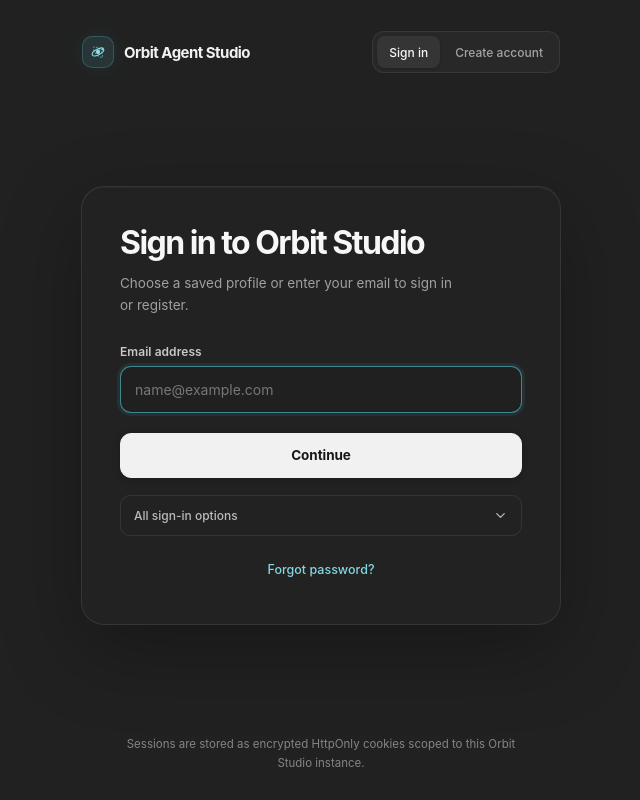
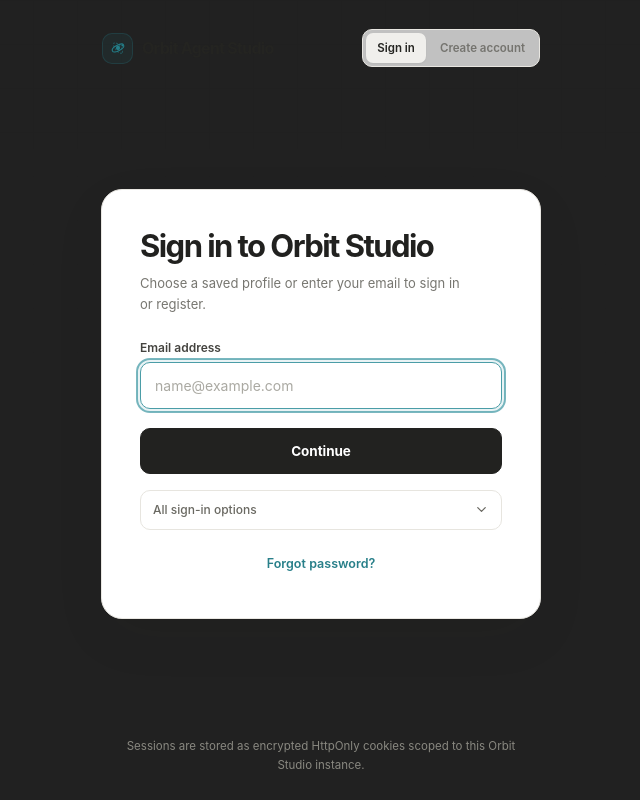
Before and after one commit to shikhar-jadav/orbit-frontend, a React (Vite) app: page / in a window 1280 px wide. Shown: the whole page, without its empty margins (319-959 px from the left). Built offline with nearby package versions, Linux system fonts and the light colour scheme.

Commit message:
Replace generic auth card with minimalist AI-style sign-in design

```diff
--- a/src/components/AuthExperience.css
+++ b/src/components/AuthExperience.css
@@ -1,26 +1,33 @@
 /* ==========================================================================
-   ORBIT — AUTHENTICATION EXPERIENCE
-   Focused, centered sign-in, signup and recovery screens. Keeps all existing
-   authentication behavior and routes; this stylesheet changes presentation.
+   ORBIT AUTH — CLEAN, EMAIL-FIRST ENTRY EXPERIENCE
+   Visual direction informed by current ChatGPT, Claude, Gemini and Perplexity
+   entry patterns: clear hierarchy, one primary action, restrained branding,
+   generous whitespace and simple recovery paths.
    ========================================================================== */
 
 #root .auth-page {
+  --auth-paper: #fbfaf8;
+  --auth-card: #ffffff;
+  --auth-ink: #20201f;
+  --auth-muted: #777772;
+  --auth-line: #e7e5e0;
+  --auth-soft: #f3f2ef;
+  --auth-accent: #278b98;
   position: relative;
   isolation: isolate;
   display: flex;
   align-items: stretch;
   justify-content: center;
   width: 100%;
-  height: 100dvh;
   min-height: 100vh;
+  min-height: 100dvh;
+  padding: 26px 20px;
   overflow-x: hidden;
   overflow-y: auto;
-  padding: 28px 20px;
-  color: #f4f4f4;
+  color: var(--auth-ink);
   background:
-    radial-gradient(ellipse at 50% -12%, rgba(85, 199, 215, 0.13), transparent 42%),
-    radial-gradient(ellipse at 7% 100%, rgba(85, 199, 215, 0.045), transparent 34%),
-    #171717;
+    radial-gradient(ellipse at 50% -14%, rgba(46, 151, 164, 0.095), transparent 42%),
+    var(--auth-paper);
   font-family: Inter, ui-sans-serif, system-ui, -apple-system, BlinkMacSystemFont, "Segoe UI", sans-serif;
 }
 
@@ -28,14 +35,14 @@
   position: fixed;
   z-index: -1;
   inset: 0;
+  content: "";
   pointer-events: none;
-  content: "";
   opacity: 0.24;
   background-image:
-    linear-gradient(rgba(255, 255, 255, 0.012) 1px, transparent 1px),
-    linear-gradient(90deg, rgba(255, 255, 255, 0.012) 1px, transparent 1px);
-  background-size: 48px 48px;
-  mask-image: linear-gradient(to bottom, black, transparent 78%);
+    linear-gradient(rgba(35, 35, 32, 0.025) 1px, transparent 1px),
+    linear-gradient(90deg, rgba(35, 35, 32, 0.025) 1px, transparent 1px);
+  background-size: 44px 44px;
+  mask-image: linear-gradient(to bottom, black, transparent 75%);
 }
 
 #root .auth-page .auth-split,
@@ -44,7 +51,7 @@
   align-items: stretch;
   justify-content: center;
   width: 100%;
-  min-height: calc(100dvh - 56px);
+  min-height: calc(100dvh - 52px);
   height: auto;
   padding: 0;
   background: transparent;
@@ -53,25 +60,26 @@
 #root .auth-page .auth-main-col,
 #root .auth-page .auth-split--centered .auth-main-col {
   display: flex;
-  flex: 0 1 480px;
+  flex: 0 1 440px;
   flex-direction: column;
   justify-content: space-between;
   gap: 26px;
   width: 100%;
-  max-width: 480px;
+  max-width: 440px;
   min-width: 0;
-  min-height: calc(100dvh - 56px);
+  min-height: calc(100dvh - 52px);
   height: auto;
   margin: 0 auto;
   padding: 0;
+  border: 0;
   background: transparent;
-  border: 0;
 }
 
 #root .auth-page .auth-showcase {
   display: none !important;
 }
 
+/* Brand row and the small sign-in/sign-up switch */
 #root .auth-page .auth-topbar {
   display: flex;
   align-items: center;
@@ -84,93 +92,97 @@
 }
 
 #root .auth-page .auth-brand {
-  gap: 10px;
-  color: #f2f2f2;
-  font-size: 15px;
-  font-weight: 650;
-  letter-spacing: -0.035em;
+  display: inline-flex;
+  align-items: center;
+  gap: 9px;
+  color: #242421;
+  font-size: 16px;
+  font-weight: 680;
+  letter-spacing: -0.045em;
 }
 
 #root .auth-page .auth-brand-mark {
   display: inline-flex;
-  width: 32px;
-  height: 32px;
+  width: 31px;
+  height: 31px;
   align-items: center;
   justify-content: center;
-  border: 1px solid rgba(85, 199, 215, 0.25);
+  border: 1px solid rgba(39, 139, 152, 0.21);
   border-radius: 10px;
-  color: #8ce0e9;
-  background: rgba(85, 199, 215, 0.12);
-  box-shadow: 0 0 22px rgba(85, 199, 215, 0.08);
+  color: #247f8a;
+  background: rgba(39, 139, 152, 0.085);
 }
 
 #root .auth-page .auth-topbar-nav {
   display: inline-flex;
   align-items: center;
   gap: 3px;
-  padding: 4px;
-  border: 1px solid rgba(255, 255, 255, 0.075);
-  border-radius: 12px;
-  background: rgba(255, 255, 255, 0.035);
+  padding: 3px;
+  border: 1px solid #e8e6e1;
+  border-radius: 10px;
+  background: rgba(255, 255, 255, 0.72);
 }
 
 #root .auth-page .auth-topbar-btn {
-  min-height: 32px;
-  padding: 0 12px;
-  border-radius: 8px;
-  color: #a4a4a4;
-  font-size: 12px;
-  font-weight: 550;
-  transition: background 150ms ease, color 150ms ease;
+  min-height: 30px;
+  padding: 0 11px;
+  border: 0;
+  border-radius: 7px;
+  color: #75746f;
+  background: transparent;
+  font-size: 11.5px;
+  font-weight: 570;
+  white-space: nowrap;
+  transition: background 150ms ease, color 150ms ease, box-shadow 150ms ease;
 }
 
 #root .auth-page .auth-topbar-btn:hover {
-  color: #f5f5f5;
+  color: #262622;
 }
 
 #root .auth-page .auth-topbar-btn.active {
-  color: #f7f7f7;
-  background: #353535;
-  box-shadow: 0 1px 3px rgba(0, 0, 0, 0.22);
+  color: #252522;
+  background: #f0efec;
+  box-shadow: 0 1px 2px rgba(0, 0, 0, 0.05);
 }
 
+/* The actual sign-in form: white, quiet and compact */
 #root .auth-page .auth-form-stage,
 #root .auth-page .auth-form-stage.auth-form-stage--wide {
   width: 100%;
   max-width: 100%;
   margin: auto 0;
-  padding: clamp(25px, 4vw, 38px);
-  border: 1px solid rgba(255, 255, 255, 0.09);
-  border-radius: 23px;
-  background: rgba(35, 35, 35, 0.88);
+  padding: clamp(28px, 4.5vw, 38px);
+  border: 1px solid #e9e7e2;
+  border-radius: 21px;
+  color: var(--auth-ink);
+  background: var(--auth-card);
   box-shadow:
-    0 26px 80px rgba(0, 0, 0, 0.28),
-    0 1px 0 rgba(255, 255, 255, 0.035) inset;
-  backdrop-filter: blur(20px);
-  -webkit-backdrop-filter: blur(20px);
+    0 18px 55px rgba(34, 32, 25, 0.055),
+    0 1px 2px rgba(34, 32, 25, 0.025);
 }
 
 #root .auth-page .auth-header {
-  margin-bottom: 27px;
+  margin-bottom: 25px;
 }
 
 #root .auth-page .auth-title {
   margin: 0;
-  color: #f7f7f7;
+  color: #21211f;
   font-family: Inter, ui-sans-serif, system-ui, -apple-system, BlinkMacSystemFont, "Segoe UI", sans-serif;
-  font-size: clamp(27px, 3vw, 32px);
+  font-size: clamp(27px, 3vw, 31px);
   font-weight: 650;
-  line-height: 1.15;
-  letter-spacing: -0.048em;
+  line-height: 1.14;
+  letter-spacing: -0.05em;
   text-wrap: balance;
 }
 
 #root .auth-page .auth-subtitle {
-  max-width: 390px;
-  margin: 11px 0 0;
-  color: #a1a1a1;
-  font-size: 13.5px;
-  line-height: 1.62;
+  max-width: 370px;
+  margin: 10px 0 0;
+  color: #777670;
+  font-size: 13px;
+  line-height: 1.6;
   text-wrap: pretty;
 }
 
@@ -183,21 +195,23 @@
   margin-right: 0;
 }
 
+/* Inputs */
 #root .auth-page .auth-form {
   display: flex;
   flex-direction: column;
-  gap: 17px;
+  gap: 16px;
 }
 
 #root .auth-page .auth-field {
+  display: flex;
+  flex-direction: column;
   gap: 7px;
 }
 
 #root .auth-page .auth-label {
-  color: #c9c9c9;
+  color: #44433f;
   font-size: 12px;
-  font-weight: 600;
-  letter-spacing: 0.005em;
+  font-weight: 620;
 }
 
 #root .auth-page .auth-input {
@@ -205,89 +219,90 @@
   min-width: 0;
   height: 47px;
   padding: 0 14px;
-  border: 1px solid rgba(255, 255, 255, 0.105);
-  border-radius: 11px;
+  border: 1px solid #deddd7;
+  border-radius: 10px;
   outline: none;
-  color: #f4f4f4;
-  background: #1d1d1d;
+  color: #242421;
+  background: #fff;
   font-family: inherit;
   font-size: 14px;
   transition: border-color 150ms ease, background 150ms ease, box-shadow 150ms ease;
 }
 
 #root .auth-page .auth-input::placeholder {
-  color: #777;
+  color: #aaa9a2;
 }
 
 #root .auth-page .auth-input:hover:not(:disabled) {
-  border-color: rgba(255, 255, 255, 0.17);
+  border-color: #c9c7c0;
 }
 
 #root .auth-page .auth-input:focus {
-  border-color: rgba(85, 199, 215, 0.62);
-  background: #202020;
-  box-shadow: 0 0 0 3px rgba(85, 199, 215, 0.09);
+  border-color: #4b9da7;
+  background: #fff;
+  box-shadow: 0 0 0 3px rgba(54, 148, 160, 0.11);
 }
 
 #root .auth-page .auth-eye-btn {
   border-radius: 8px;
-  color: #898989;
+  color: #8a8982;
 }
 
 #root .auth-page .auth-eye-btn:hover {
-  color: #f5f5f5;
-  background: rgba(255, 255, 255, 0.07);
+  color: #33332e;
+  background: #f1f0ec;
 }
 
+/* Primary and secondary actions */
 #root .auth-page .auth-primary-btn {
   width: 100%;
-  min-height: 45px;
+  min-height: 46px;
   margin-top: 3px;
   padding: 0 17px;
-  border: 1px solid #f1f1f1;
-  border-radius: 11px;
-  color: #171717;
-  background: #f1f1f1;
+  border: 1px solid #222220;
+  border-radius: 10px;
+  color: #fff;
+  background: #222220;
   font-size: 13.5px;
-  font-weight: 680;
+  font-weight: 650;
   letter-spacing: -0.005em;
-  box-shadow: 0 2px 8px rgba(0, 0, 0, 0.14);
+  box-shadow: none;
   transition: transform 140ms ease, background 140ms ease, box-shadow 140ms ease;
 }
 
 #root .auth-page .auth-primary-btn:hover:not(:disabled) {
-  background: #fff;
-  box-shadow: 0 5px 16px rgba(0, 0, 0, 0.2);
+  background: #393936;
+  box-shadow: 0 4px 10px rgba(28, 28, 24, 0.12);
   transform: translateY(-1px);
 }
 
 #root .auth-page .auth-primary-btn:active:not(:disabled) {
-  transform: translateY(0) scale(0.99);
+  transform: translateY(0);
 }
 
 #root .auth-page .auth-secondary-btn {
   min-height: 43px;
-  border: 1px solid rgba(255, 255, 255, 0.105);
-  border-radius: 11px;
-  color: #e4e4e4;
-  background: #2e2e2e;
+  border: 1px solid #e1dfd9;
+  border-radius: 10px;
+  color: #393833;
+  background: #fff;
   font-size: 13px;
   font-weight: 550;
 }
 
 #root .auth-page .auth-secondary-btn:hover:not(:disabled) {
-  border-color: rgba(255, 255, 255, 0.17);
-  background: #393939;
+  border-color: #cbc9c2;
+  background: #f8f7f4;
 }
 
 #root .auth-page .auth-link-btn {
-  color: #84d8e3;
+  color: #287f89;
   font-size: 12.5px;
-  font-weight: 550;
+  font-weight: 580;
 }
 
 #root .auth-page .auth-link-btn:hover:not(:disabled) {
-  color: #b0f0f5;
+  color: #175e66;
 }
 
 #root .auth-page .auth-inline-row {
@@ -295,196 +310,241 @@
 }
 
 #root .auth-page .auth-checkbox-label {
-  color: #a8a8a8;
+  color: #77766f;
   font-size: 12px;
 }
 
 #root .auth-page .auth-checkbox-label input[type='checkbox'] {
-  accent-color: #65cbd8;
+  accent-color: #348e99;
+}
+
+/* Recent accounts and editable email */
+#root .auth-page .auth-email-chip-wrap {
+  margin-bottom: 17px;
 }
 
 #root .auth-page .auth-email-chip {
   max-width: 100%;
   min-height: 38px;
   padding: 5px 6px 5px 12px;
-  border: 1px solid rgba(255, 255, 255, 0.09);
+  border: 1px solid #e3e1db;
   border-radius: 10px;
-  background: #292929;
-  color: #e7e7e7;
+  color: #44433e;
+  background: #f7f6f3;
 }
 
 #root .auth-page .auth-email-chip-edit {
   border-radius: 7px;
-  color: #8edce6;
-  background: rgba(85, 199, 215, 0.1);
+  color: #287f89;
+  background: rgba(39, 139, 152, 0.08);
+}
+
+#root .auth-page .auth-email-chip-edit:hover {
+  color: #175e66;
+  background: rgba(39, 139, 152, 0.14);
 }
 
 #root .auth-page .auth-recent-block {
-  margin-bottom: 18px;
+  margin-bottom: 17px;
 }
 
 #root .auth-page .auth-recent-heading {
   margin: 0 0 9px;
-  color: #969696;
+  color: #77766f;
   font-size: 11.5px;
-  font-weight: 600;
+  font-weight: 620;
 }
 
 #root .auth-page .auth-recent-list {
-  gap: 8px;
+  gap: 7px;
 }
 
 #root .auth-page .auth-recent-row {
-  border: 1px solid rgba(255, 255, 255, 0.08);
-  border-radius: 12px;
-  background: #292929;
+  border: 1px solid #e8e6e0;
+  border-radius: 11px;
+  background: #fff;
   transition: border-color 150ms ease, background 150ms ease, transform 150ms ease;
 }
 
 #root .auth-page .auth-recent-row:hover {
-  border-color: rgba(255, 255, 255, 0.16);
-  background: #303030;
+  border-color: #d0cec7;
+  background: #fbfaf8;
   transform: translateY(-1px);
 }
 
 #root .auth-page .auth-recent-select {
-  min-height: 58px;
+  min-height: 56px;
 }
 
 #root .auth-page .auth-recent-name {
-  color: #f0f0f0;
+  color: #292925;
   font-size: 13px;
-  font-weight: 600;
+  font-weight: 620;
 }
 
 #root .auth-page .auth-recent-email {
-  color: #929292;
+  color: #85847d;
   font-size: 11.5px;
 }
 
+#root .auth-page .auth-recent-role {
+  color: #287f89;
+  background: rgba(39, 139, 152, 0.08);
+  border-color: rgba(39, 139, 152, 0.18);
+}
+
+#root .auth-page .auth-recent-remove {
+  border-left-color: #ebe9e3;
+  color: #999890;
+}
+
+#root .auth-page .auth-recent-remove:hover {
+  color: #b54545;
+  background: #fff5f3;
+}
+
+/* Notices, dividers and additional options */
 #root .auth-page .auth-alert {
-  border-radius: 11px;
+  border-radius: 10px;
   font-size: 12.5px;
 }
 
 #root .auth-page .auth-alert--info {
-  border-color: rgba(85, 199, 215, 0.2);
-  color: #a8e6ed;
-  background: rgba(85, 199, 215, 0.08);
+  border-color: rgba(39, 139, 152, 0.2);
+  color: #256b73;
+  background: rgba(39, 139, 152, 0.07);
 }
 
 #root .auth-page .auth-alert--error {
-  border-color: rgba(248, 113, 113, 0.22);
-  color: #ffaaaa;
-  background: rgba(248, 113, 113, 0.08);
+  border-color: rgba(190, 64, 64, 0.2);
+  color: #a43d3d;
+  background: rgba(190, 64, 64, 0.06);
 }
 
 #root .auth-page .auth-divider {
-  margin: 16px 0 12px;
-  color: #777;
+  margin: 15px 0 12px;
+  color: #9a9992;
   font-size: 11.5px;
 }
 
 #root .auth-page .auth-divider::before,
 #root .auth-page .auth-divider::after {
-  background: rgba(255, 255, 255, 0.08);
+  background: #e9e7e1;
 }
 
 #root .auth-page .auth-options-drawer {
-  margin-top: 17px;
+  margin-top: 16px;
 }
 
 #root .auth-page .auth-options-toggle {
-  min-height: 41px;
-  padding-inline: 13px;
-  border-color: rgba(255, 255, 255, 0.09);
+  min-height: 40px;
+  padding-inline: 12px;
+  border-color: #e7e5df;
   border-radius: 10px;
-  color: #bcbcbc;
+  color: #696861;
+  background: #fff;
   font-size: 12px;
 }
 
 #root .auth-page .auth-options-toggle:hover {
-  border-color: rgba(255, 255, 255, 0.16);
-  background: rgba(255, 255, 255, 0.045);
-  color: #f5f5f5;
+  border-color: #d4d2cb;
+  color: #292925;
+  background: #faf9f6;
 }
 
 #root .auth-page .auth-options-panel {
   padding: 6px;
-  border-color: rgba(255, 255, 255, 0.09);
+  border-color: #e8e6e0;
   border-radius: 12px;
-  background: #202020;
+  background: #faf9f6;
 }
 
 #root .auth-page .auth-option-item {
-  border-radius: 9px;
+  border-radius: 8px;
+  color: #292925;
 }
 
 #root .auth-page .auth-option-item:hover:not(:disabled) {
-  background: rgba(255, 255, 255, 0.065);
+  background: #f0efeb;
 }
 
 #root .auth-page .auth-option-title {
+  color: #292925;
   font-size: 12.5px;
 }
 
 #root .auth-page .auth-option-desc {
-  color: #888;
+  color: #88877f;
   font-size: 11px;
 }
 
+#root .auth-page .auth-option-icon {
+  color: #287f89;
+  background: #f0f6f6;
+  border-color: #e0eeee;
+}
+
+#root .auth-page .auth-option-badge--ready {
+  color: #237b58;
+  background: #eaf5ef;
+}
+
+/* OTP, recovery and account setup */
 #root .auth-page .auth-otp-grid {
   gap: 8px;
 }
 
 #root .auth-page .auth-otp-box {
-  height: 52px;
-  border: 1px solid rgba(255, 255, 255, 0.11);
-  border-radius: 11px;
-  background: #1d1d1d;
-  color: #f6f6f6;
+  height: 51px;
+  border: 1px solid #deddd7;
+  border-radius: 10px;
+  color: #252520;
+  background: #fff;
 }
 
 #root .auth-page .auth-otp-box:focus {
-  border-color: rgba(85, 199, 215, 0.62);
-  background: #202020;
-  box-shadow: 0 0 0 3px rgba(85, 199, 215, 0.09);
+  border-color: #4b9da7;
+  background: #fff;
+  box-shadow: 0 0 0 3px rgba(54, 148, 160, 0.11);
 }
 
 #root .auth-page .auth-recovery-seg,
 #root .auth-page .auth-recovery-prefix {
-  height: 45px;
+  height: 44px;
   border-radius: 10px;
-  background: #1d1d1d;
-  border-color: rgba(255, 255, 255, 0.11);
+  color: #34342f;
+  background: #fff;
+  border-color: #deddd7;
 }
 
 #root .auth-page .auth-recovery-seg:focus {
-  border-color: rgba(85, 199, 215, 0.62);
-  box-shadow: 0 0 0 3px rgba(85, 199, 215, 0.09);
+  border-color: #4b9da7;
+  box-shadow: 0 0 0 3px rgba(54, 148, 160, 0.11);
 }
 
 #root .auth-page .auth-mode-switch {
   padding: 4px;
-  border: 1px solid rgba(255, 255, 255, 0.08);
+  border: 1px solid #e7e5df;
   border-radius: 11px;
-  background: #1d1d1d;
+  background: #f6f5f2;
 }
 
 #root .auth-page .auth-mode-btn {
   min-height: 35px;
   border-radius: 8px;
+  color: #77766f;
 }
 
 #root .auth-page .auth-mode-btn.active {
-  color: #f3f3f3;
-  background: #373737;
+  color: #272722;
+  background: #fff;
+  box-shadow: 0 1px 3px rgba(0, 0, 0, 0.08);
 }
 
 #root .auth-page .auth-avatar-row {
-  border-color: rgba(255, 255, 255, 0.08);
-  border-radius: 12px;
-  background: #292929;
+  border-color: #e8e6e0;
+  border-radius: 11px;
+  background: #faf9f6;
 }
 
 #root .auth-page .auth-swatches {
@@ -497,26 +557,46 @@
 }
 
 #root .auth-page .auth-codes-frame {
-  border-color: rgba(255, 255, 255, 0.1);
-  border-radius: 15px;
-  background: #292929;
+  border-color: #e8e6e0;
+  border-radius: 14px;
+  background: #f8f7f4;
 }
 
 #root .auth-page .auth-code-pill {
-  border-color: rgba(255, 255, 255, 0.08);
+  border-color: #e8e6e0;
   border-radius: 9px;
-  background: #1d1d1d;
+  color: #33332e;
+  background: #fff;
+}
+
+/* Sign-out / completion screen */
+#root .auth-page .auth-logout-avatar {
+  border-color: #e1dfd9;
+  background: #f3f2ef;
+  color: #287f89;
+}
+
+#root .auth-page .auth-logout-badge {
+  border-color: #fff;
 }
 
 #root .auth-page .auth-logout-card {
-  border-color: rgba(255, 255, 255, 0.09);
+  border-color: #e8e6e0;
   border-radius: 15px;
-  background: #292929;
+  background: #fff;
+}
+
+#root .auth-page .auth-logout-account-name {
+  color: #252520;
+}
+
+#root .auth-page .auth-logout-account-email {
+  color: #85847d;
 }
 
 #root .auth-page .auth-footer-nav,
 #root .auth-page .auth-bottom-note {
-  color: #858585;
+  color: #898880;
   font-size: 11.5px;
   line-height: 1.6;
 }
@@ -527,23 +607,29 @@
   text-align: center;
 }
 
-#root .auth-page .auth-strength-bar {
-  background: rgba(255, 255, 255, 0.1);
-}
-
 #root .auth-page .auth-strength-label,
 #root .auth-page .auth-field-hint {
   font-size: 11.5px;
 }
 
+#root .auth-page .auth-strength-bar {
+  background: #e9e7e1;
+}
+
+/* Keyboard focus stays visible against the light theme */
+#root .auth-page button:focus-visible,
+#root .auth-page input:focus-visible {
+  outline: 2px solid rgba(39, 139, 152, 0.62);
+  outline-offset: 2px;
+}
+
 @media (max-width: 600px) {
   #root .auth-page {
     min-height: 100dvh;
-    height: auto;
     padding: 14px 12px 18px;
     background:
-      radial-gradient(ellipse at 50% -8%, rgba(85, 199, 215, 0.12), transparent 42%),
-      #171717;
+      radial-gradient(ellipse at 50% -8%, rgba(46, 151, 164, 0.09), transparent 42%),
+      var(--auth-paper);
   }
 
   #root .auth-page .auth-split,
@@ -554,35 +640,21 @@
   #root .auth-page .auth-main-col,
   #root .auth-page .auth-split--centered .auth-main-col {
     flex-basis: auto;
-    max-width: 480px;
+    max-width: 440px;
     min-height: calc(100dvh - 32px);
-    gap: 18px;
+    gap: 17px;
   }
 
   #root .auth-page .auth-topbar {
-    gap: 10px;
+    gap: 9px;
     flex-wrap: wrap;
-  }
-
-  #root .auth-page .auth-brand {
-    font-size: 14px;
-  }
-
-  #root .auth-page .auth-topbar-nav {
-    gap: 2px;
-  }
-
-  #root .auth-page .auth-topbar-btn {
-    min-height: 30px;
-    padding-inline: 9px;
-    font-size: 11.5px;
   }
 
   #root .auth-page .auth-form-stage,
   #root .auth-page .auth-form-stage.auth-form-stage--wide {
-    margin-block: 22px;
-    padding: 23px 19px;
-    border-radius: 19px;
+    margin-block: 17px;
+    padding: 23px 18px;
+    border-radius: 17px;
   }
 
   #root .auth-page .auth-title {
@@ -594,7 +666,7 @@
   }
 
   #root .auth-page .auth-bottom-note {
-    margin-top: 2px;
+    margin-top: 1px;
     font-size: 10.5px;
   }
 }
@@ -610,12 +682,20 @@
   }
 
   #root .auth-page .auth-topbar {
-    align-items: flex-start;
-    flex-direction: column;
+    align-items: center;
+  }
+
+  #root .auth-page .auth-brand {
+    font-size: 14px;
   }
 
   #root .auth-page .auth-topbar-nav {
-    align-self: flex-end;
+    gap: 2px;
+  }
+
+  #root .auth-page .auth-topbar-btn {
+    padding-inline: 8px;
+    font-size: 11px;
   }
 
   #root .auth-page .auth-codes-grid {
```
